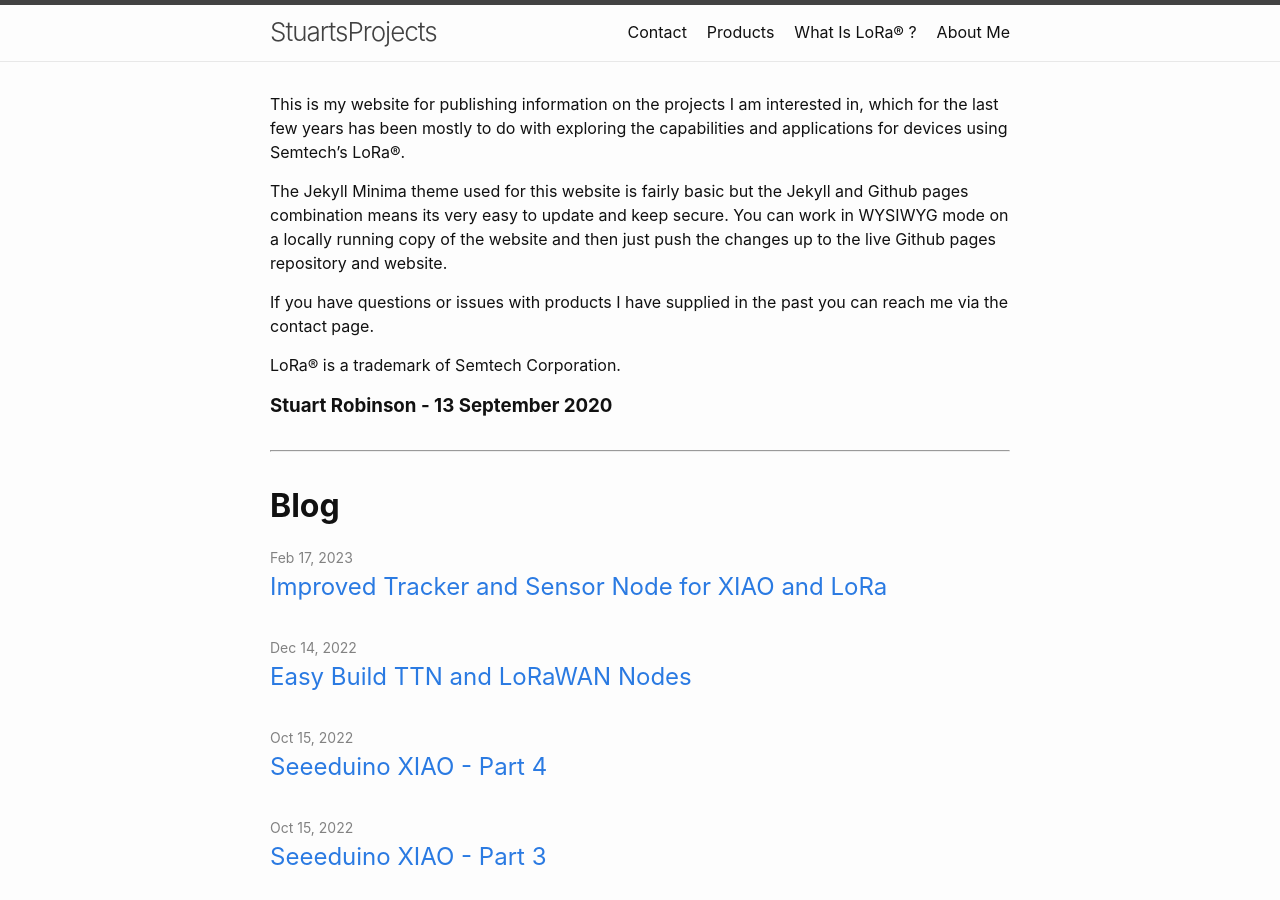
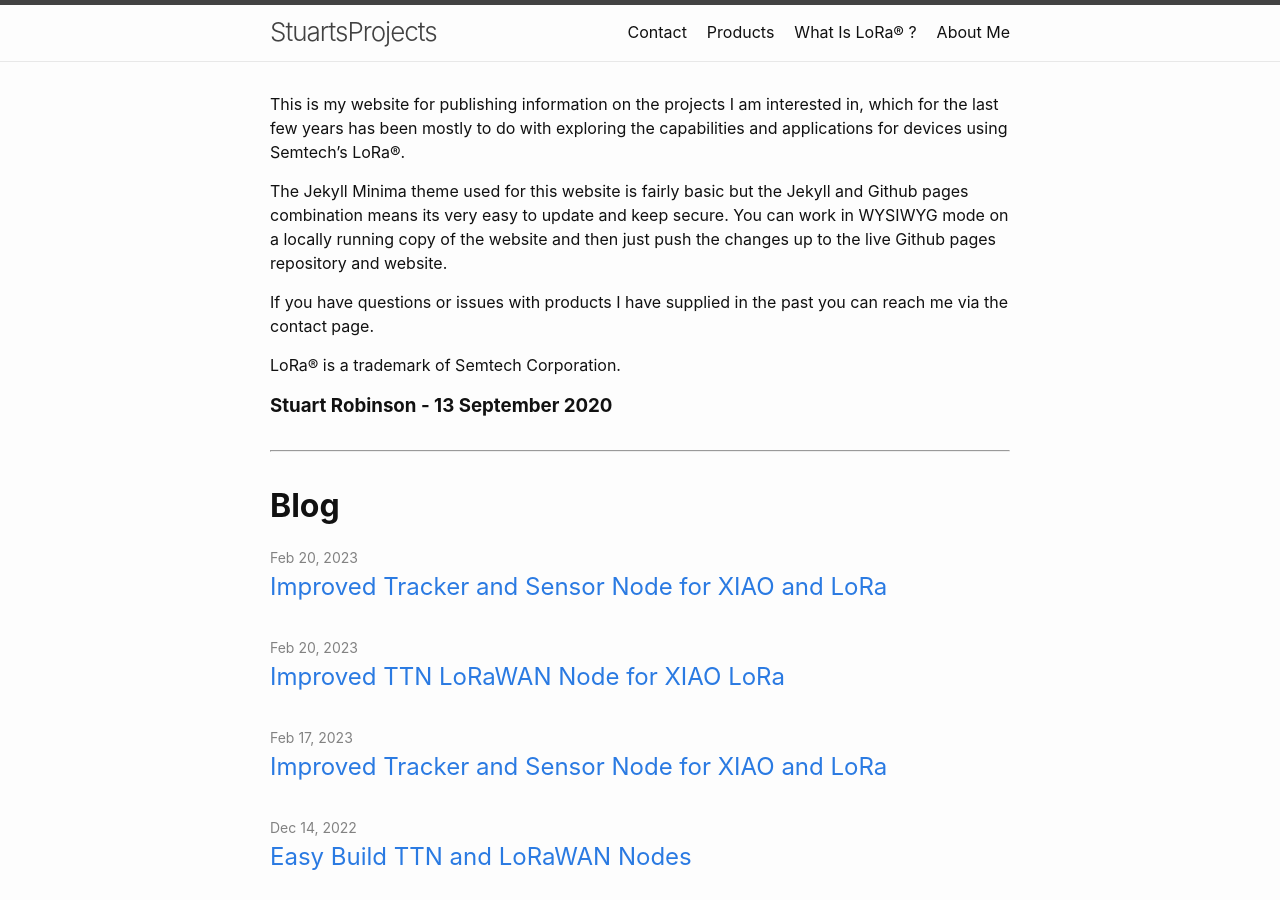
Before and after one commit to StuartsProjects/StuartsProjects.github.io, a Jekyll site: the page built from index.md, in a window 1280 px wide and 900 px high. Built offline with Jekyll 4.4.1, drawn with Linux system fonts in a browser that asks for light colours.

Commit message:
Add post

```diff
--- /dev/null
+++ b/_posts/2023-02-20-Improved-TTN-LoRaWAN-Node-for-XIAO-LORa.md
@@ -0,0 +1,88 @@
+---
+layout: post
+title: "Improved TTN LoRaWAN Node for XIAO LoRa"
+date: "2023-02-20"
+---
+
+There was a TTN\LoRaWAN node program published for the previous board, but that program did not have the advantage of a FRAM to save the OTAA session state. Thus if the board was powered down (to change the battery perhaps) or was otherwise reset, it would re-do the OTAA join and this is not very helpful.
+
+So the original board was changed to take a FRAM. This is a surface mount part, but easy to solder, its the IC on the left of the LoRa module in the bottom picture below. The board length increased from 39mm to 41mm, this new board is the **Board for XIAO LoRa V2**, or the **020123** version.
+
+
+<br>
+<p align="center">
+  <img width="450"  src="/images/020123_12.jpg">
+</p>
+
+<br>
+<p align="center">
+  <img width="450"  src="/images/020123_13.jpg">
+</p>
+<br>
+
+The **Board for XIAO LoRaV2** is small and can be built very easily with a minimum of parts. A working TTN\LoRaWAN node can be built using the XIAO SAMD21, LoRa module, PCB, FRAM, battery and some wire. You could use the internal temperature sensor of the LoRa module (needs calibration) to make a basic temperature sensor node. Or for more sophistication add a BME280 I2C temperature, pressure and humidity sensor as shown below;
+
+
+<br>
+<p align="center">
+  <img width="450"  src="/images/020123_16.jpg">
+</p>
+<br>
+
+In the boards device repository, there is an example Node sketch for using the BME280 I2C sensor, which also reads the the battery voltage and sends the payload into TTN. The received payload on the TTN console looks like this;
+
+<br>
+<p align="center">
+  <img width="750"  height="50" src="/images/020123_14.png">
+</p>
+<br>
+
+The XIAO SAMD21 is configured to use deep sleep mode between transmissions, the internal RTC of the SAMD21 is used to set the sleep time and the current used in that period is circa 10uA, so battery life is good.
+
+### TTN Fair usage policy
+
+When the node starts up it will use SF12, but if its close to a gateway this should soon drop down to SF8 or SF7. The initial period between transmissions can be configured by the sketches TX_INTERVAL parameter, which is initially set to 60 seconds. After a number of transmissions the sketch will impose the TTN fair usage policy of 30 seconds air time per day by adjusting the sleep time.
+
+### CayenneLPP Payload
+
+The transmitted data is sent in CayenneLPP format and the TTN console payload formatter for the device can be set to CayenneLPP so that you get a direct view on the TTN console of the data sent, battery volts, pressure, humidity and temperature. You can setup the device to forward the data to the on-line service myDevices, which will accept the CayenneLPP format data.
+
+
+### Weights
+
+Bare PCB weight 1.25g.
+
+Built board weight, XIAO and LoRa module with wire antenna, BME280 and components to read supply voltage is 8.14g + battery of choice.
+
+### Getting the Board
+
+The bare 020123 board can be purchased on Tindie here - **[https://www.tindie.com/products/29426/ ](https://www.tindie.com/products/29426/)**
+
+The device repository with example programs. build instructions and layout diagrams are here -[ **https://github.com/StuartsProjects/Devices/tree/master/Board\_for\_XIAO\_LoRa\_V2**
+](https://github.com/StuartsProjects/Devices/tree/master/Board_for_XIAO_LoRa_V2)
+
+### Enclosure
+
+Netweaver has produced a model for a printing an enclosure for the board and a 18650 Lithium battery, you can down load it here;
+
+ [**https://www.printables.com/model/400065-stuartprojects-loraseeed-xiao-samd21-fram-pcb-v2-1**
+](https://www.printables.com/model/400065-stuartprojects-loraseeed-xiao-samd21-fram-pcb-v2-1)
+
+
+<br>
+<p align="center">
+  <img width="450"  src="/images/020123_15.png">
+</p>
+<br>
+
+
+## Important !
+
+You will need to be familiar with using the TTN console for setting up devices for OTAA authentication and for your part of the World, if you are to use the board for TTN. You will also need experience of setting up Arduino sketches that use LMIC for connections to TTN.
+
+Producing a detailed list of instructions, for using the TTN console, to apply to all parts of the World for setting up a device for TTN is beyond the scope of a part (the board) that costs only £1.
+
+
+### Stuart Robinson
+
+### February 2023
--- /dev/null
+++ b/_posts/2023-02-20-Improved-TTN-LoRaWAN-Node-for-XIAO.md
@@ -0,0 +1,79 @@
+---
+layout: post
+title: "Improved Tracker and Sensor Node for XIAO and LoRa"
+date: "2023-02-20"
+---
+
+There was a TTN\LoRaWAN node program published for the previous board, but that program did not have the advantage of a FRAM to save the OTAA session state. Thus if the board was powered down (to change the battery perhaps) or was otherwise reset, it would re-do the OTAA join and this is not very helpful.
+
+So the original board was changed to take a FRAM. This is a surface mount part, but easy to solder, its the IC on the left of the LoRa module in the bottom picture below. The board length increased from 39mm to 41mm, this new board is the **Board for XIAO LoRa V2**, or the **020123** version.
+
+
+<br>
+<p align="center">
+  <img width="450"  src="/images/020123_12.jpg">
+</p>
+
+<br>
+<p align="center">
+  <img width="450"  src="/images/020123_13.jpg">
+</p>
+<br>
+
+The **Board for XIAO LoRaV2** is small and can be built very easily with a minimum of parts. A working TTN\LoRaWAN node can be built using the XIAO SAMD21, LoRa module, PCB, FRAM, battery and some wire. You could use the internal temperature sensor of the LoRa module (needs calibration) to make a basic temperature sensor node. Or for more sophistication add a BME280 I2C temperature, pressure and humidity sensor as shown below;
+
+
+<br>
+<p align="center">
+  <img width="450"  src="/images/020123_16.jpg">
+</p>
+<br>
+
+In the boards device repository, there is an example Node sketch for using the BME280 I2C sensor, which also reads the the battery voltage and sends the payload into TTN. The received payload on the TTN console looks like this;
+
+<br>
+<p align="center">
+  <img width="750"  height="50" src="/images/020123_14.png">
+</p>
+<br>
+
+The XIAO SAMD21 is configured to use deep sleep mode between transmissions, the internal RTC of the SAMD21 is used to set the sleep time and the current used in that period is circa 10uA, so battery life is good.
+
+### TTN Fair usage policy
+
+When the node starts up it will use SF12, but if its close to a gateway this should soon drop down to SF8 or SF7. The initial period between transmissions can be configured by the sketches TX_INTERVAL parameter, which is initially set to 60 seconds. After a number of transmissions the sketch will impose the TTN fair usage policy of 30 seconds air time per day by adjusting the sleep time.
+
+### CayenneLPP Payload
+
+The transmitted data is sent in CayenneLPP format and the TTN console payload formatter for the device can be set to CayenneLPP so that you get a direct look on the TTN console of the data sent, battery volts, pressure, humidity and temperature. You can setup the device to forward the data to the on-line service myDevices, which will accept the CayenneLPP format data.
+
+
+### Weights
+
+Bare PCB weight 1.25g.
+
+Built board weight, XIAO and LoRa module with wire antenna, BME280 and components to read supply voltage is 8.14g + battery of choice.
+
+
+The bare 020123 board can be purchased on Tindie here - **[https://www.tindie.com/products/29426/ ](https://www.tindie.com/products/29426/)**
+
+The device repository with example programs. build instructions and layout diagrams are here -[ **https://github.com/StuartsProjects/Devices/tree/master/Board\_for\_XIAO\_LoRa\_V2**
+](https://github.com/StuartsProjects/Devices/tree/master/Board_for_XIAO_LoRa_V2)
+
+Netweaver has produced a model for a printing an enclosure for the board and a 18650 Lithium battery, you can down load it here;
+
+ [**https://www.printables.com/model/400065-stuartprojects-loraseeed-xiao-samd21-fram-pcb-v2-1**
+](https://www.printables.com/model/400065-stuartprojects-loraseeed-xiao-samd21-fram-pcb-v2-1)
+
+
+<br>
+<p align="center">
+  <img width="450"  src="/images/020123_15.png">
+</p>
+<br>
+
+
+
+### Stuart Robinson
+
+### February 2023
```
Also changed, not shown: _posts/2023-02-17-Improved-Tracker-and-Sensor-Node-for-XIAO-and-LoRa.md (+24 -6 lines), images/020123_12.jpg (added), images/020123_13.jpg (added), images/020123_14.png (added), images/020123_15.png (added), images/020123_16.jpg (added).
